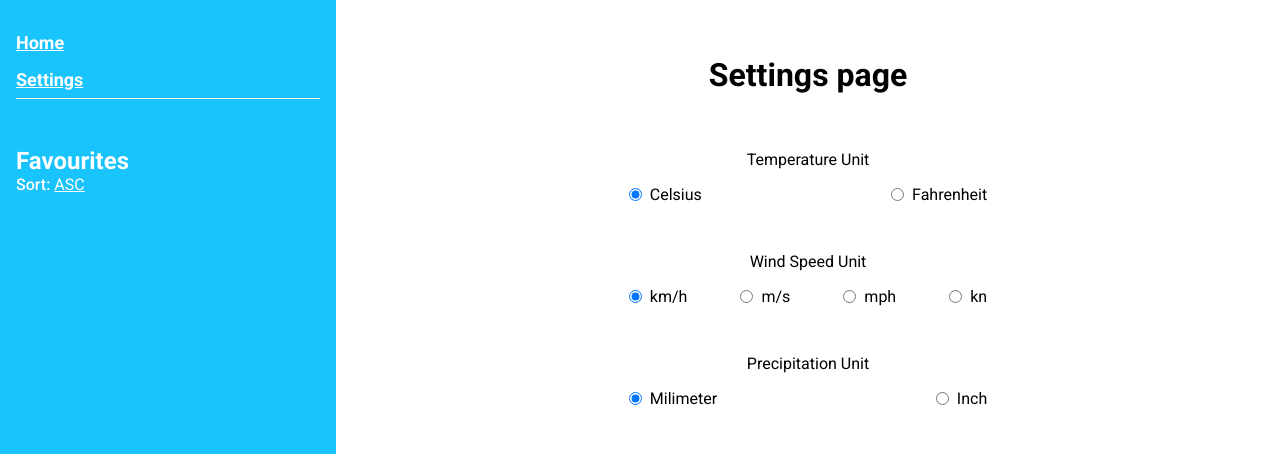
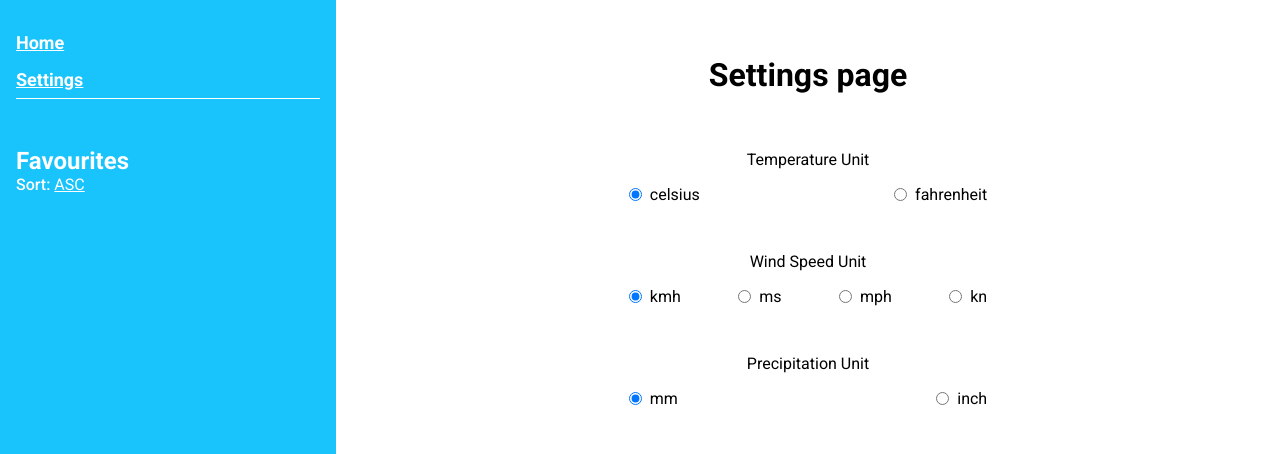
Before and after one commit to antecuic/meteo, a Next.js app: page /settings/Settings in a window 1280 px wide. Shown: the top 454 px of the page. Built offline with nearby package versions, Linux system fonts and the light colour scheme.

Commit message:
setup for daily and hourly variables

```diff
--- a/components/RadioSetting/RadioSetting.tsx
+++ b/components/RadioSetting/RadioSetting.tsx
@@ -1,5 +1,5 @@
 import React from "react";
-import settings from "@/pages/settings/settings.json";
+import settings from "../../settings.json";
 import { SettingKey, NewSettings } from "utils/applicationSettings";
 
 import styles from "./RadioSetting.module.css";
--- a/components/Selector/Selector.tsx
+++ b/components/Selector/Selector.tsx
@@ -1,5 +1,5 @@
 import React, { useEffect, useState } from "react";
-import settingsJSON from "@/pages/settings/settings.json";
+import settingsJSON from "../../settings.json";
 import { NewSettings, SettingKey } from "utils/applicationSettings";
 
 import styles from "./Selector.module.css";
--- a/pages/settings/Settings.tsx
+++ b/pages/settings/Settings.tsx
@@ -6,9 +6,9 @@ import Selector from "@/components/Selector";
 import Button from "@/components/Button";
 import Sidebar from "@/components/Sidebar";
 import useFavourites from "hooks/useFavourites";
+import useAppSettings from "hooks/useAppSettings";
 
 import styles from "./Settings.module.css";
-import useAppSettings from "hooks/useAppSettings";
 
 function Settings() {
   const { favourites, toggleFavourite, clearFavourites } = useFavourites();
@@ -23,28 +23,28 @@ function Settings() {
           <h1 className={styles.heading}>Settings page</h1>
           <div className={styles.settingsContent}>
             <RadioSetting
-              unitKey={SettingKey.temp}
-              checkedSetting={appSettings?.temperature}
+              unitKey={SettingKey.temperature_unit}
+              checkedSetting={appSettings?.temperature_unit}
               updateValue={updateSettings}
             />
             <RadioSetting
-              unitKey={SettingKey.windSpeed}
-              checkedSetting={appSettings?.windSpeed}
+              unitKey={SettingKey.windspeed_unit}
+              checkedSetting={appSettings?.windspeed_unit}
               updateValue={updateSettings}
             />
             <RadioSetting
-              unitKey={SettingKey.precipitation}
-              checkedSetting={appSettings?.precipitation}
+              unitKey={SettingKey.precipitation_unit}
+              checkedSetting={appSettings?.precipitation_unit}
               updateValue={updateSettings}
             />
             <Selector
-              settingKey={SettingKey.timezones}
-              selected={appSettings?.timezones}
+              settingKey={SettingKey.timezone}
+              selected={appSettings?.timezone}
               updateValue={updateSettings}
             />
             <Selector
-              settingKey={SettingKey.pastDays}
-              selected={appSettings?.pastDays}
+              settingKey={SettingKey.past_days}
+              selected={appSettings?.past_days}
               updateValue={updateSettings}
             />
             <div className={styles.buttons}>
--- a/pages/settings/settings.json
+++ b/settings.json
@@ -1,52 +1,52 @@
 {
-  "temperature": {
+  "temperature_unit": {
     "title": "Temperature Unit",
     "setting": [
       {
-        "name": "temp",
-        "value": "Celsius"
+        "name": "temperature_unit",
+        "value": "celsius"
       },
       {
-        "name": "temp",
-        "value": "Fahrenheit"
+        "name": "temperature_unit",
+        "value": "fahrenheit"
       }
     ]
   },
-  "windSpeed": {
+  "windspeed_unit": {
     "title": "Wind Speed Unit",
     "setting": [
       {
-        "name": "wind",
-        "value": "km/h"
+        "name": "windspeed_unit",
+        "value": "kmh"
       },
       {
-        "name": "wind",
-        "value": "m/s"
+        "name": "windspeed_unit",
+        "value": "ms"
       },
       {
-        "name": "wind",
+        "name": "windspeed_unit",
         "value": "mph"
       },
       {
-        "name": "wind",
+        "name": "windspeed_unit",
         "value": "kn"
       }
     ]
   },
-  "precipitation": {
+  "precipitation_unit": {
     "title": "Precipitation Unit",
     "setting": [
       {
-        "name": "precipitation",
-        "value": "Milimeter"
+        "name": "precipitation_unit",
+        "value": "mm"
       },
       {
-        "name": "precipitation",
-        "value": "Inch"
+        "name": "precipitation_unit",
+        "value": "inch"
       }
     ]
   },
-  "timezones": {
+  "timezone": {
     "title": "Timezone",
     "setting": [
       {
@@ -119,7 +119,7 @@
       }
     ]
   },
-  "pastDays": {
+  "past_days": {
     "title": "Past days",
     "setting": [
       {
--- a/utils/applicationSettings.ts
+++ b/utils/applicationSettings.ts
@@ -1,21 +1,21 @@
-import settings from "../pages/settings/settings.json";
+import settings from "../settings.json";
 
 const KEY = "@settings";
 
 export enum SettingKey {
-  temp = "temperature",
-  windSpeed = "windSpeed",
-  precipitation = "precipitation",
-  timezones = "timezones",
-  pastDays = "pastDays",
+  temperature_unit = "temperature_unit",
+  windspeed_unit = "windspeed_unit",
+  precipitation_unit = "precipitation_unit",
+  timezone = "timezone",
+  past_days = "past_days",
 }
 
 export interface ApplicationSettings {
-  temperature: string;
-  windSpeed: string;
-  precipitation: string;
-  timezones: string;
-  pastDays: string;
+  temperature_unit: string;
+  windspeed_unit: string;
+  precipitation_unit: string;
+  timezone: string;
+  past_days: string;
 }
 
 export interface NewSettings {
@@ -23,13 +23,13 @@ export interface NewSettings {
 }
 
 export const defaultSettings: ApplicationSettings = {
-  temperature: settings.temperature.setting[0].value,
-  windSpeed: settings.windSpeed.setting[0].value,
-  precipitation: settings.precipitation.setting[0].value,
-  timezones:
-    settings.timezones.setting.find((zone) => zone.value === "auto")?.value ||
+  temperature_unit: settings.temperature_unit.setting[0].value,
+  windspeed_unit: settings.windspeed_unit.setting[0].value,
+  precipitation_unit: settings.precipitation_unit.setting[0].value,
+  timezone:
+    settings.timezone.setting.find((zone) => zone.value === "auto")?.value ||
     "GMT",
-  pastDays: "0",
+  past_days: "0",
 };
 
 export const getSettings = () => {
```
Also changed, not shown: pages/details/Details.module.css (renamed from pages/details/index.module.css, +8 -0 lines), pages/details/Details.tsx (added, +121 -0 lines), pages/details/index.tsx (+2 -95 lines), utils/fetchMeteoData.ts (+14 -7 lines).
